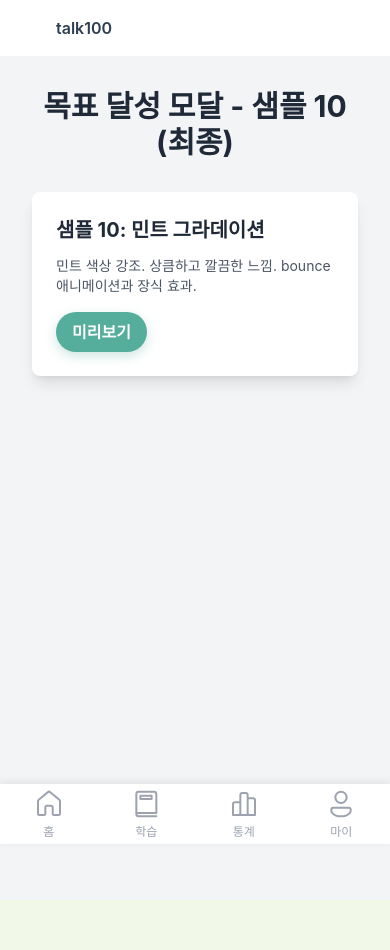
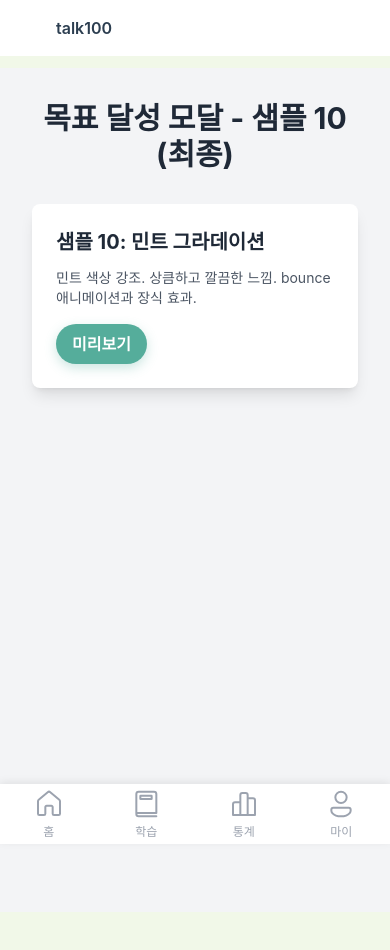
Before and after one commit to jishuya/talk100, a React (Vite) app in the folder frontend/: page /samples/modals in a window 390 px wide. Shown: the top 950 px of the page. Built offline with nearby package versions, Linux system fonts and the light colour scheme; some icons are missing.

Commit message:
🎨 [style] Add spacing between main content & mobile header

```diff
--- a/frontend/src/components/layout/AppLayout.jsx
+++ b/frontend/src/components/layout/AppLayout.jsx
@@ -33,7 +33,7 @@ const AppLayout = ({ children }) => {
 
       {/* Main Content */}
       <main className={`
-        flex-1 overflow-y-auto pt-header min-h-[calc(100vh-theme(spacing.header))]
+        flex-1 overflow-y-auto pt-[calc(theme(spacing.header)+12px)] min-h-[calc(100vh-theme(spacing.header))]
         ${shouldHideBottomNav ? 'pb-5' : 'pb-[calc(theme(spacing.bottom-nav)+theme(spacing.safe))]'}
       `}>
         {children}
```
